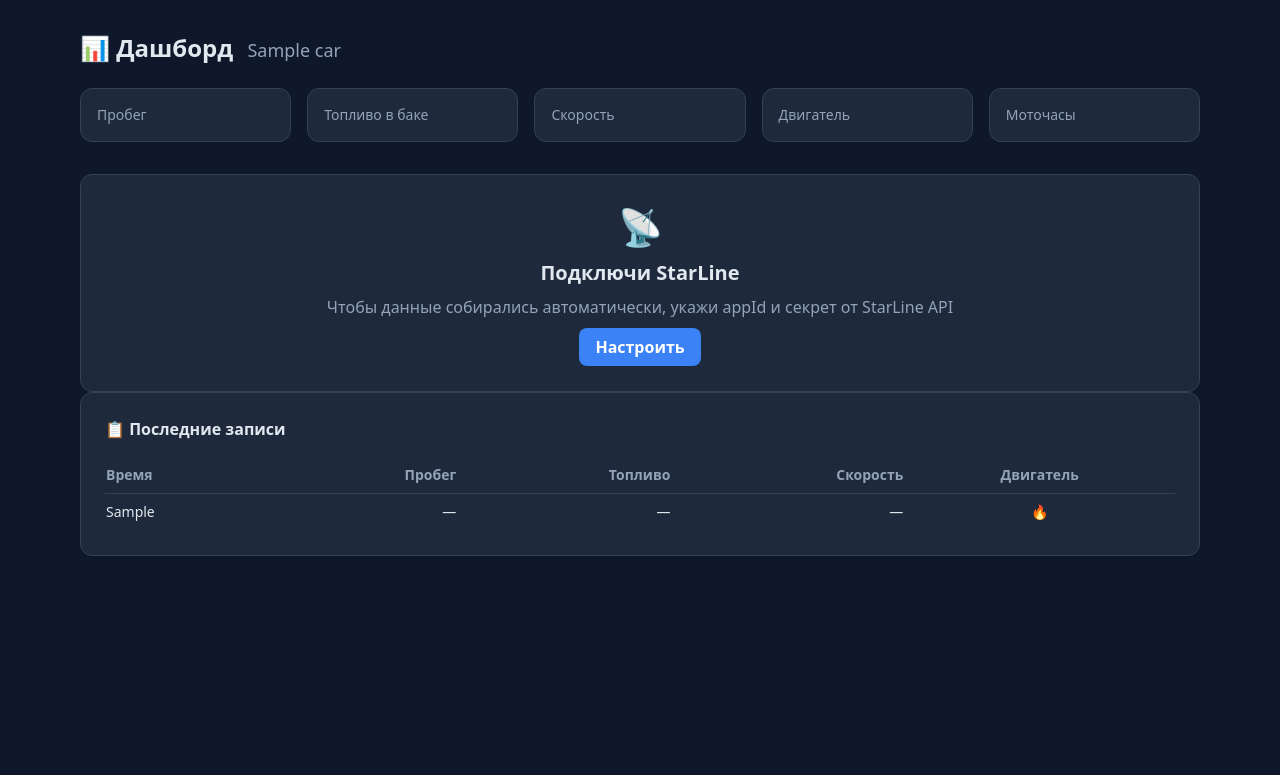
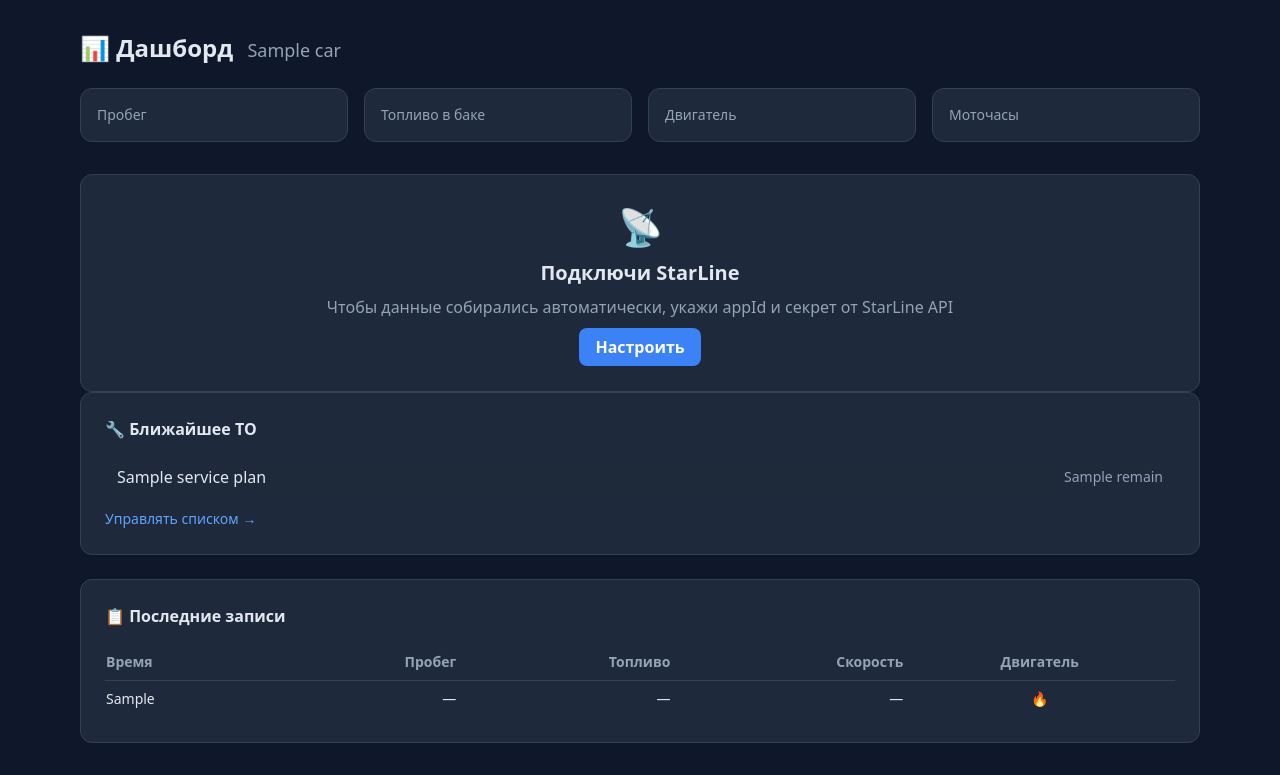
Before and after one commit to skymortem/Carp, a Python web app: template backend/app/templates/dashboard.html in a window 1280 px wide. Shown: the part 61-836 px from the top of the page. Before the commit the page ends 617 px from the top, so only its background shows below. Run offline with Jinja, Linux system fonts and the light colour scheme; the template is opened without the code that fills it: most values are stand-ins (such as "Sample title", 1, 10 or a date in 2020); some libraries are stand-ins or nearby versions.

Commit message:
add TO feat

```diff
--- a/backend/app/templates/dashboard.html
+++ b/backend/app/templates/dashboard.html
@@ -9,9 +9,6 @@
         </h1>
         <div class="flex gap-2">
             {% if starline_connected %}
-                <button @click="resetMotohours()" class="btn-secondary text-sm"
-                        x-text="resetting ? 'Сброс...' : '⏱ Сбросить моточасы'">
-                </button>
                 <button @click="fetchStarLine()" :disabled="loading"
                         class="btn-primary text-sm" x-text="loading ? 'Загрузка...' : '🔄 Собрать сейчас'">
                 </button>
@@ -20,7 +17,7 @@
     </div>
 
     <!-- Индикаторы -->
-    <div class="grid grid-cols-1 md:grid-cols-5 gap-4 mb-8">
+    <div class="grid grid-cols-1 md:grid-cols-4 gap-4 mb-8">
         <div class="card p-4">
             <div class="text-sm text-slate-400">Пробег</div>
             <div class="text-2xl font-bold" x-text="latest?.mileage_km ? latest.mileage_km.toLocaleString() + ' км' : '—'"></div>
@@ -28,10 +25,6 @@
         <div class="card p-4">
             <div class="text-sm text-slate-400">Топливо в баке</div>
             <div class="text-2xl font-bold" x-text="latest?.fuel_litres ? latest.fuel_litres + ' л' : '—'"></div>
-        </div>
-        <div class="card p-4">
-            <div class="text-sm text-slate-400">Скорость</div>
-            <div class="text-2xl font-bold" x-text="latest?.speed_kmh ? latest.speed_kmh + ' км/ч' : '—'"></div>
         </div>
         <div class="card p-4">
             <div class="text-sm text-slate-400">Двигатель</div>
@@ -55,16 +48,27 @@
     </div>
     {% endif %}
 
-    <!-- График пробега -->
+    <!-- График пробега по месяцам -->
     {% if snaps_reversed|length > 1 %}
     <div class="card p-6 mb-6">
-        <h3 class="font-bold mb-4">📈 Пробег (км)</h3>
-        <canvas id="mileageChart" height="80"></canvas>
+        <h3 class="font-bold mb-4">📈 Пробег по месяцам (км)</h3>
+        <canvas id="mileageChart" height="100"></canvas>
     </div>
+    {% endif %}
 
+    <!-- План ТО -->
+    {% if service_plans %}
     <div class="card p-6 mb-6">
-        <h3 class="font-bold mb-4">⛽ Уровень топлива (л)</h3>
-        <canvas id="fuelChart" height="80"></canvas>
+        <h3 class="font-bold mb-4">🔧 Ближайшее ТО</h3>
+        <div class="space-y-2">
+            {% for p in service_plans %}
+            <div class="flex items-center justify-between py-2 px-3 rounded-lg {% if p.urgent %}bg-red-900/30 border border-red-700/50{% else %}bg-slate-800/30{% endif %}">
+                <span class="font-medium">{{ p.name }}</span>
+                <span class="text-sm {% if p.urgent %}text-red-400 font-bold{% else %}text-slate-400{% endif %}">{{ p.remain }}</span>
+            </div>
+            {% endfor %}
+        </div>
+        <a href="/service-plan/page" class="text-sm text-blue-400 mt-3 inline-block hover:text-blue-300">Управлять списком →</a>
     </div>
     {% endif %}
 
@@ -99,7 +103,6 @@
     </div>
     {% endif %}
 </div>
-
 {% endblock %}
 
 {% block scripts %}
@@ -111,7 +114,6 @@
     function dashboard() {
         return {
             loading: false,
-            resetting: false,
             latest: snaps.length > 0 ? snaps[snaps.length - 1] : null,
             get motohoursDisplay() {
                 const m = this.latest?.motohours_minutes;
@@ -132,78 +134,53 @@
                 } catch(e) { alert('Ошибка сети: ' + e); }
                 finally { this.loading = false; }
             },
-            async resetMotohours() {
-                if (!confirm('Сбросить счётчик моточасов? Текущие моточасы станут точкой отсчёта.')) return;
-                this.resetting = true;
-                try {
-                    const r = await fetch('/starline/reset-motohours', {method:'POST'});
-                    const d = await r.json();
-                    if (d.ok) location.reload();
-                    else alert('Ошибка: ' + (d.detail || 'неизвестно'));
-                } catch(e) { alert('Ошибка сети: ' + e); }
-                finally { this.resetting = false; }
-            }
         };
     }
 
     document.addEventListener('DOMContentLoaded', function() {
-        // График пробега
+        // График пробега по месяцам
         const mileCtx = document.getElementById('mileageChart');
         if (mileCtx) {
-            const labels = snaps.map(s => new Date(s.ts).toLocaleDateString('ru', {day:'numeric', month:'short', hour:'2-digit'}));
-            const mileData = snaps.map(s => s.mileage_km).filter(v => v !== null);
-            const fuelData = snaps.map(s => s.fuel_litres).filter(v => v !== null);
-            const mileLabels = snaps.filter(s => s.mileage_km !== null).map(s => new Date(s.ts).toLocaleDateString('ru', {day:'numeric', month:'short'}));
+            // Группируем снепшоты по месяцам
+            const monthMap = {};
+            for (const s of snaps) {
+                if (s.mileage_km === null) continue;
+                const d = new Date(s.ts);
+                const key = d.getFullYear() + '-' + String(d.getMonth() + 1).padStart(2, '0');
+                if (!monthMap[key]) monthMap[key] = {first: s.mileage_km, last: s.mileage_km};
+                else monthMap[key].last = s.mileage_km;
+            }
+            // Считаем пробег за месяц = max - min
+            const labels = [], data = [];
+            const sorted = Object.entries(monthMap).sort((a, b) => a[0].localeCompare(b[0]));
+            for (const [key, val] of sorted) {
+                const [y, m] = key.split('-');
+                const months = ['Янв','Фев','Мар','Апр','Май','Июн','Июл','Авг','Сен','Окт','Ноя','Дек'];
+                labels.push(months[parseInt(m) - 1] + ' ' + y);
+                data.push(val.last - val.first);
+            }
 
             new Chart(mileCtx, {
-                type: 'line',
+                type: 'bar',
                 data: {
-                    labels: mileLabels,
+                    labels: labels,
                     datasets: [{
                         label: 'Пробег (км)',
-                        data: mileData,
+                        data: data,
+                        backgroundColor: 'rgba(59,130,246,0.7)',
                         borderColor: '#3b82f6',
-                        backgroundColor: 'rgba(59,130,246,0.1)',
-                        fill: true,
-                        tension: 0.3,
-                        pointRadius: 2,
+                        borderWidth: 1,
+                        borderRadius: 4,
                     }]
                 },
                 options: {
                     responsive: true,
-                    plugins: { legend: { labels: { color: '#94a3b8' } } },
+                    plugins: {
+                        legend: { labels: { color: '#94a3b8' } },
+                    },
                     scales: {
-                        x: { ticks: { color: '#64748b', maxTicksLimit: 10 } },
-                        y: { ticks: { color: '#64748b' } }
-                    }
-                }
-            });
-        }
-
-        // График топлива
-        const fuelCtx = document.getElementById('fuelChart');
-        if (fuelCtx && fuelData) {
-            const fuelLabels = snaps.filter(s => s.fuel_litres !== null).map(s => new Date(s.ts).toLocaleDateString('ru', {day:'numeric', month:'short'}));
-            new Chart(fuelCtx, {
-                type: 'line',
-                data: {
-                    labels: fuelLabels,
-                    datasets: [{
-                        label: 'Топливо (л)',
-                        data: fuelData,
-                        borderColor: '#22c55e',
-                        backgroundColor: 'rgba(34,197,94,0.1)',
-                        fill: true,
-                        tension: 0.3,
-                        pointRadius: 2,
-                    }]
-                },
-                options: {
-                    responsive: true,
-                    plugins: { legend: { labels: { color: '#94a3b8' } } },
-                    scales: {
-                        x: { ticks: { color: '#64748b', maxTicksLimit: 10 } },
-                        y: { ticks: { color: '#64748b' } }
+                        x: { ticks: { color: '#64748b' } },
+                        y: { ticks: { color: '#64748b', beginAtZero: true } }
                     }
                 }
             });
```
Also changed, not shown: backend/app/routers/dashboard.py (+54 -2 lines), 3 other files.
